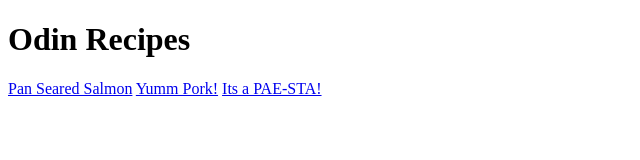
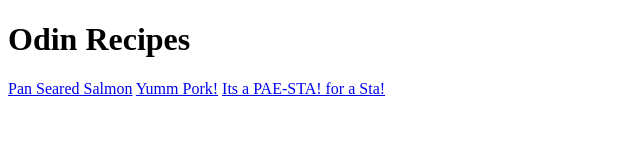
Before and after one commit to Rich-The-Coder/Odin-recipes, a plain HTML site: page index.html in a window 1280 px wide. Shown: the full height of the page, 0-640 px from the left. Drawn offline with Linux system fonts and the light colour scheme.

Commit message:
Edit index.html

```diff
--- a/index.html
+++ b/index.html
@@ -8,7 +8,7 @@
             <h1>Odin Recipes</h1>
             <a href="salmon.html">Pan Seared Salmon</a>
             <a href="porkchops.html">Yumm Pork!</a>
-            <a href="pasta.html">Its a PAE-STA!</a>
+            <a href="pasta.html">Its a PAE-STA! for a Sta!</a>
             </body>
     </head>
 
```
